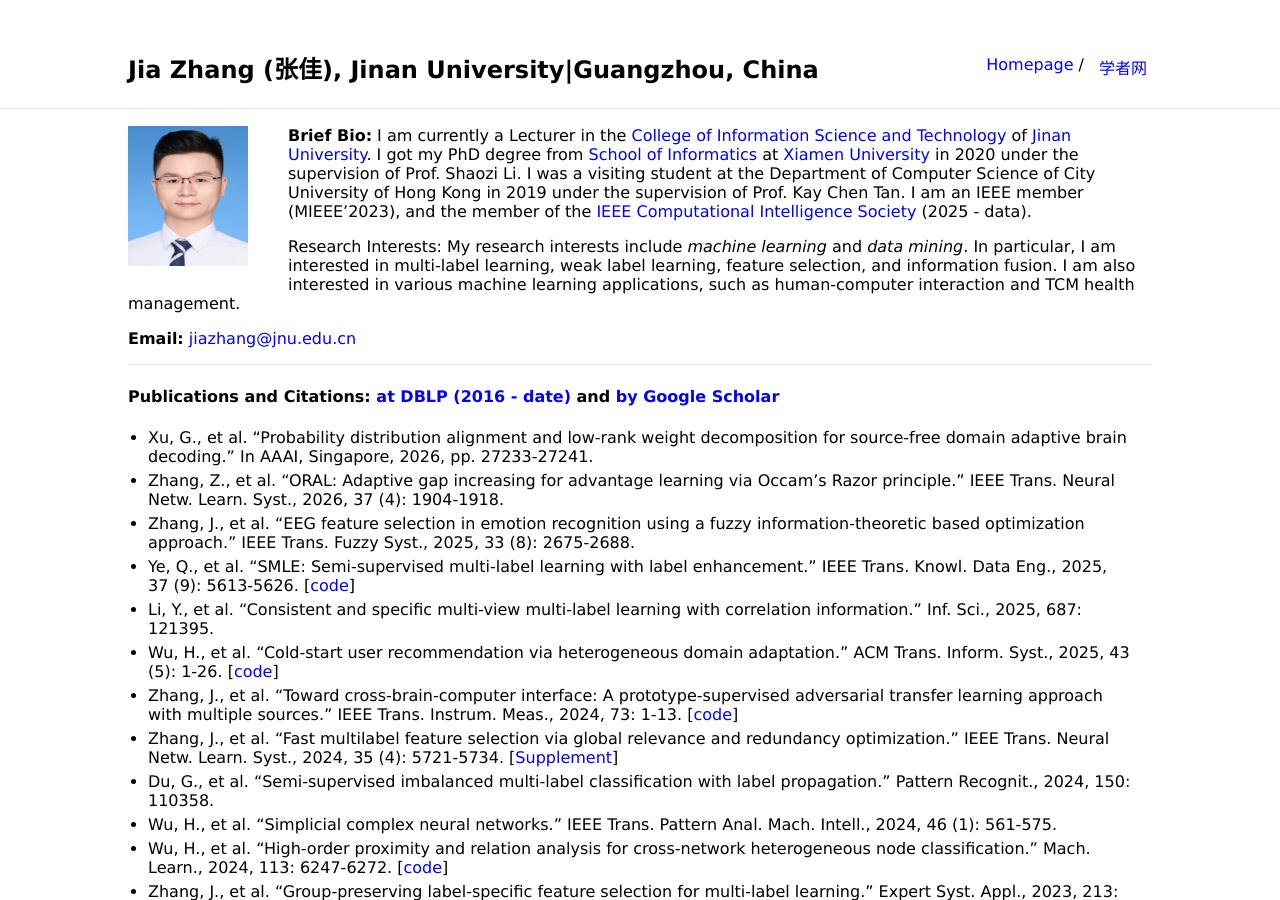
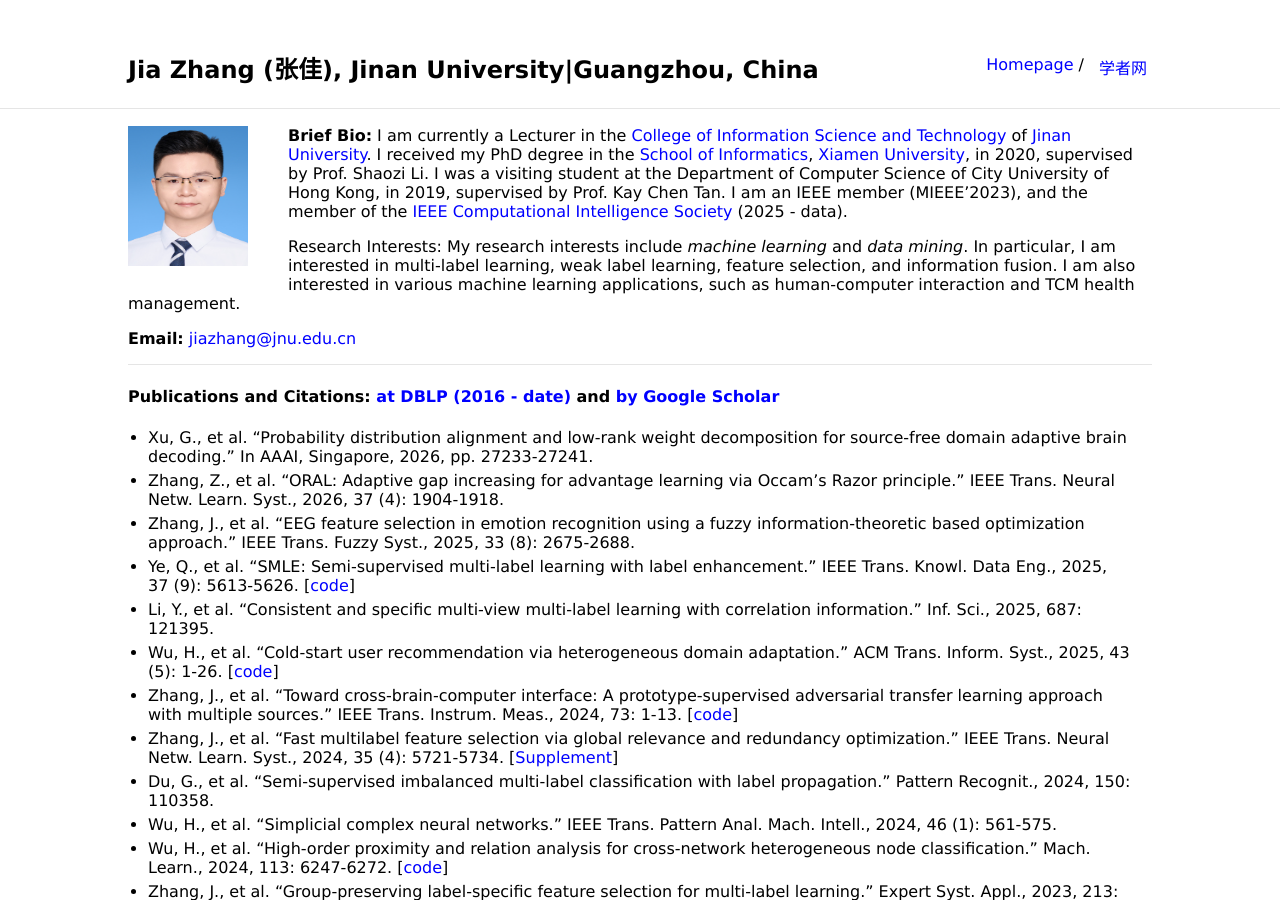
Before and after one commit to jiazhang-ml/jiazhang-ml.github.io, a Jekyll site: the page built from index.md, in a window 1280 px wide and 900 px high. Built offline with Jekyll 4.4.1, drawn with Linux system fonts in a browser that asks for light colours.

Commit message:
Update index.md

```diff
--- a/index.md
+++ b/index.md
@@ -5,7 +5,7 @@ layout: default
 
 <img class="profile-picture" src="jiazhang.jpg">
 
-**Brief Bio:** I am currently a Lecturer in the [College of Information Science and Technology](https://xxxy.jnu.edu.cn/main.htm) of [Jinan University](https://www.jnu.edu.cn/). I got my PhD degree from [School of Informatics](https://informatics.xmu.edu.cn/) at [Xiamen University](https://www.xmu.edu.cn/) in 2020 under the supervision of Prof. Shaozi Li. I was a visiting student at the Department of Computer Science of City University of Hong Kong in 2019 under the supervision of Prof. Kay Chen Tan. I am an IEEE member (MIEEE'2023), and the member of the [IEEE Computational Intelligence Society](https://cis.ieee.org/) (2025 - data).
+**Brief Bio:** I am currently a Lecturer in the [College of Information Science and Technology](https://xxxy.jnu.edu.cn/main.htm) of [Jinan University](https://www.jnu.edu.cn/). I received my PhD degree in the [School of Informatics](https://informatics.xmu.edu.cn/), [Xiamen University](https://www.xmu.edu.cn/), in 2020, supervised by Prof. Shaozi Li. I was a visiting student at the Department of Computer Science of City University of Hong Kong, in 2019, supervised by Prof. Kay Chen Tan. I am an IEEE member (MIEEE'2023), and the member of the [IEEE Computational Intelligence Society](https://cis.ieee.org/) (2025 - data).
 
 Research Interests: My research interests include *machine learning* and *data mining*. In particular, I am interested in multi-label learning, weak label learning, feature selection, and information fusion. I am also interested in various machine learning applications, such as human-computer interaction and TCM health management.
 
```
